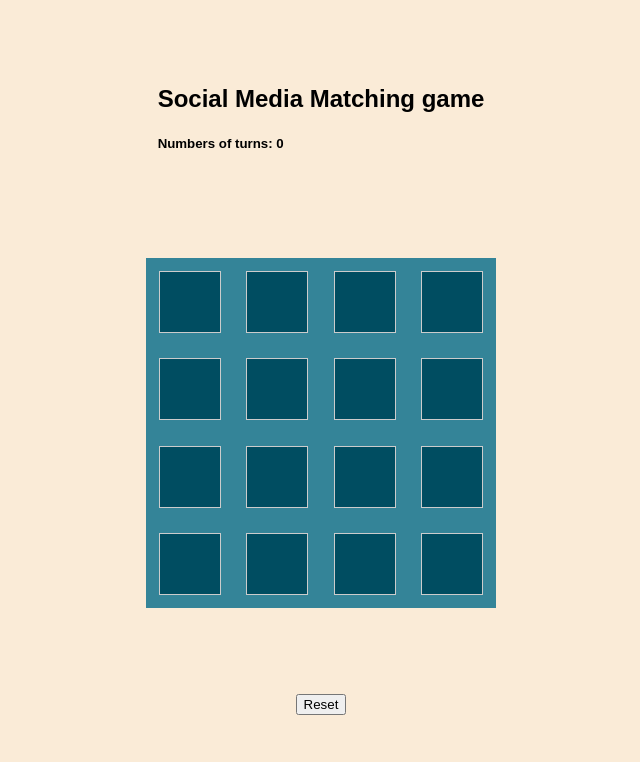
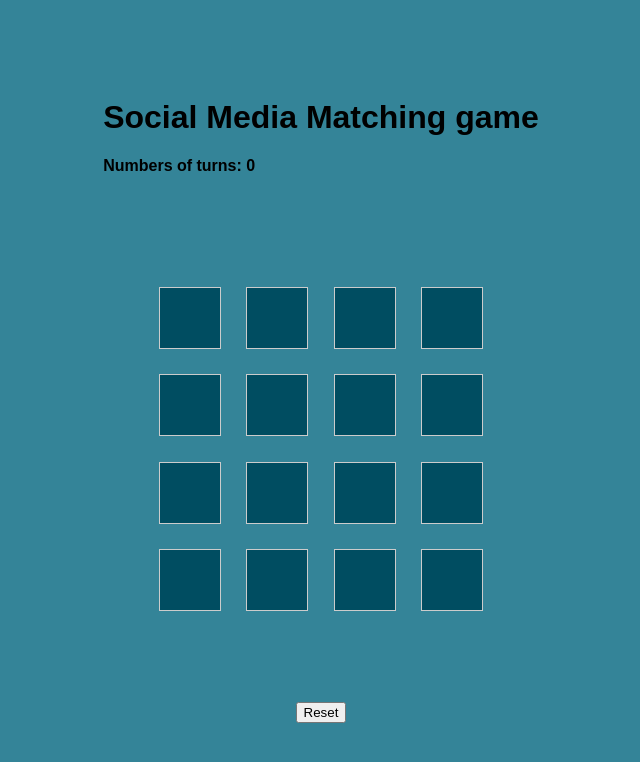
Before and after one commit to pragyes31/matchingGame, a website built with Parcel: page index.html in a window 1280 px wide. Shown: the whole page, without its empty margins (319-959 px from the left). Built offline with nearby package versions, Linux system fonts and the light colour scheme.

Commit message:
refactoring css

```diff
--- a/index.html
+++ b/index.html
@@ -14,8 +14,8 @@
   <body>
     <div id="app">
       <div class="header">
-          <h2 class="heading">Social Media Matching game</h2>
-          <h5>Numbers of turns: <span class="count">0</span> </h5>
+          <h1 class="heading">Social Media Matching game</h1>
+          <h4>Numbers of turns: <span class="count">0</span> </h4>
       </div>
       <div class="matching-game">
     </div>
--- a/src/index.js
+++ b/src/index.js
@@ -5,14 +5,14 @@ function buildMatchingGame() {
   const resetBtn = document.querySelector(".reset");
   const countDiv = document.querySelector(".count");
   const imagesArray = [
-    `<i class="fab fa-twitter-square"></i>`,
-    `<i class="fab fa-facebook-square"></i>`,
-    `<i class="fab fa-linkedin"></i>`,
-    `<i class="fab fa-telegram"></i>`,
-    `<i class="fab fa-instagram"></i>`,
-    `<i class="fab fa-discord"></i>`,
-    `<i class="fab fa-snapchat-square"></i>`,
-    `<i class="fab fa-whatsapp-square"></i>`
+    `<i class="fab fa-twitter-square fa-3x"></i>`,
+    `<i class="fab fa-facebook-square fa-3x"></i>`,
+    `<i class="fab fa-linkedin fa-3x"></i>`,
+    `<i class="fab fa-telegram fa-3x"></i>`,
+    `<i class="fab fa-instagram fa-3x"></i>`,
+    `<i class="fab fa-discord fa-3x"></i>`,
+    `<i class="fab fa-snapchat-square fa-3x"></i>`,
+    `<i class="fab fa-whatsapp-square fa-3x"></i>`
   ];
   const backImages = [...imagesArray, ...imagesArray];
   let count = 0;
--- a/src/styles.css
+++ b/src/styles.css
@@ -4,7 +4,6 @@ body {
   font-family: sans-serif;
   margin: 0px;
   padding: 0px;
-  background-color: antiquewhite;
 }
 
 #app {
@@ -13,12 +12,10 @@ body {
   justify-content: space-evenly;
   align-items: center;
   flex-direction: column;
+  background-color: #348498;
 }
 
-.heading,
-.count {
-  margin: 0px;
-  padding: 0px;
+.header {
 }
 
 .matching-game {
@@ -57,7 +54,7 @@ body {
 }
 
 .back {
-  background-color: white;
+  background-color: #93d3c8;
   transform: rotateY(180deg);
 }
 
@@ -65,7 +62,9 @@ body {
   transform: rotateY(180deg);
 }
 
-.fa {
-  width: 50px;
-  height: 50px;
+.fab {
+  display: flex;
+  align-items: center;
+  justify-content: center;
+  padding-top: 7px;
 }
```
